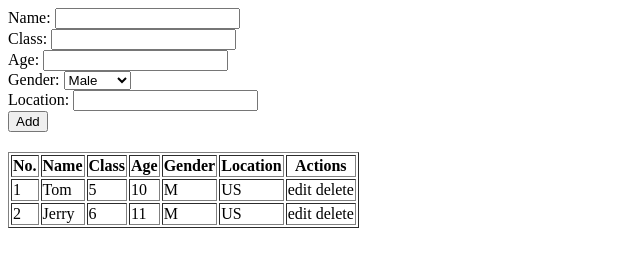
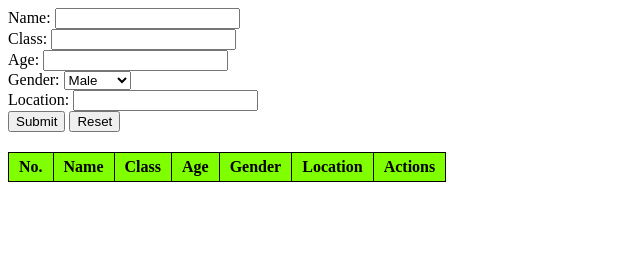
Before and after one commit to akshaylals/inapp_camp3_assignment, a plain HTML site: page class.html in a window 1280 px wide. Shown: the whole page, without its empty margins (0-640 px from the left). Drawn offline with Linux system fonts and the light colour scheme.

Commit message:
Class Student

```diff
--- a/class.html
+++ b/class.html
@@ -3,8 +3,19 @@
 <head>
     <title>Class</title>
     <style>
-        table{
+        table, td, th{
             margin-top: 20px;
+            border: 1px solid;
+            border-collapse: collapse;
+            padding: 5px 10px;
+        }
+        th {
+            background-color: rgb(128, 255, 0);
+        }
+        .links span{
+            text-decoration: underline;
+            color: blue;
+            cursor: pointer;
         }
     </style>
 </head>
@@ -14,12 +25,14 @@
     Age: <input type="number" id="age"><br>
     Gender:
     <select id="gender">
-        <option value="male">Male</option>
-        <option value="female">Female</option>
+        <option value="Male">Male</option>
+        <option value="Female">Female</option>
     </select><br>
     Location: <input type="text" id="location"><br>
-    <button onclick="addStudent()">Add</button>
-    <table id="studs" border="1"></table>
+    <input type="hidden" id="id">
+    <button onclick="addStudent()">Submit</button>
+    <button onclick="reset()">Reset</button>
+    <table id="studs"></table>
     <script>
         class Student{
             constructor(name, cl, age, gender, location){
@@ -46,8 +59,8 @@
                 }
             }
 
-            setAge (age){
-                if (typeof(age) === Number){
+            setAge(age){
+                if (typeof(age) === 'number'){
                     this.age = age
                 }else{
                     alert('Age should be number')
@@ -103,14 +116,13 @@
             const header = '<tr><th>No.</th><th>Name</th><th>Class</th><th>Age</th><th>Gender</th><th>Location</th><th>Actions</th></tr>'
             var rows = ''
             students.forEach((student, id) => {
-                student.display();
                 rows += '<tr><td>' + (id + 1) + '</td>'
                     + '<td>' + student.name + '</td>'
                     + '<td>' + student.cl + '</td>'
                     + '<td>' + student.age + '</td>'
                     + '<td>' + student.gender + '</td>'
                     + '<td>' + student.location + '</td>'
-                    + `<td><span onClick="editS(${id})">edit</span> <span onClick="deleteS(${id})">delete</span></td>` + '</tr>'
+                    + `<td class="links"><span onClick="editS(${id})">edit</span> <span onClick="deleteS(${id})">delete</span></td>` + '</tr>'
             });
             document.getElementById('studs').innerHTML = header + rows
         }
@@ -121,12 +133,37 @@
             const age = Number(document.getElementById('age').value);
             const gender = document.getElementById('gender').value;
             const location = document.getElementById('location').value;
-            students.push(new Student(name, cla, age, gender, location))
+            if(document.getElementById('id').value == ''){
+                students.push(new Student(name, cla, age, gender, location));
+            }else{
+                id = Number(document.getElementById('id').value)
+                students[id].setName(name);
+                students[id].setClass(cla);
+                students[id].setAge(age);
+                console.log(typeof(age));
+                students[id].setGender(gender);
+                students[id].setLocation(location);
+            }
+            reset();
             listAll();
         }
 
         function editS(id){
-            console.log(id);
+            document.getElementById('id').value = id;
+            document.getElementById('name').value = students[id].name;
+            document.getElementById('class').value = students[id].cl;
+            document.getElementById('age').value = students[id].age;
+            document.getElementById('gender').value = students[id].gender;
+            document.getElementById('location').value = students[id].location;
+        }
+
+        function reset() {
+            document.getElementById('id').value = ''
+            document.getElementById('name').value = ''
+            document.getElementById('class').value = ''
+            document.getElementById('age').value = null
+            document.getElementById('gender').value = 'Male'
+            document.getElementById('location').value = ''
         }
 
         function deleteS(id){
@@ -135,9 +172,11 @@
         }
 
         students = []
-        students.push(new Student('Tom', 5, 10, 'M', 'US'))
-        students.push(new Student('Jerry', 6, 11, 'M', 'US'))
+        // students.push(new Student('Tom', 5, 10, 'Male', 'US'))
+        // students.push(new Student('Jerry', 6, 11, 'Male', 'US'))
+        // students.push(new Student('Daisy', 6, 11, 'Female', 'UK'))
 
+        reset();
         listAll();
     </script>
 </body>
```
